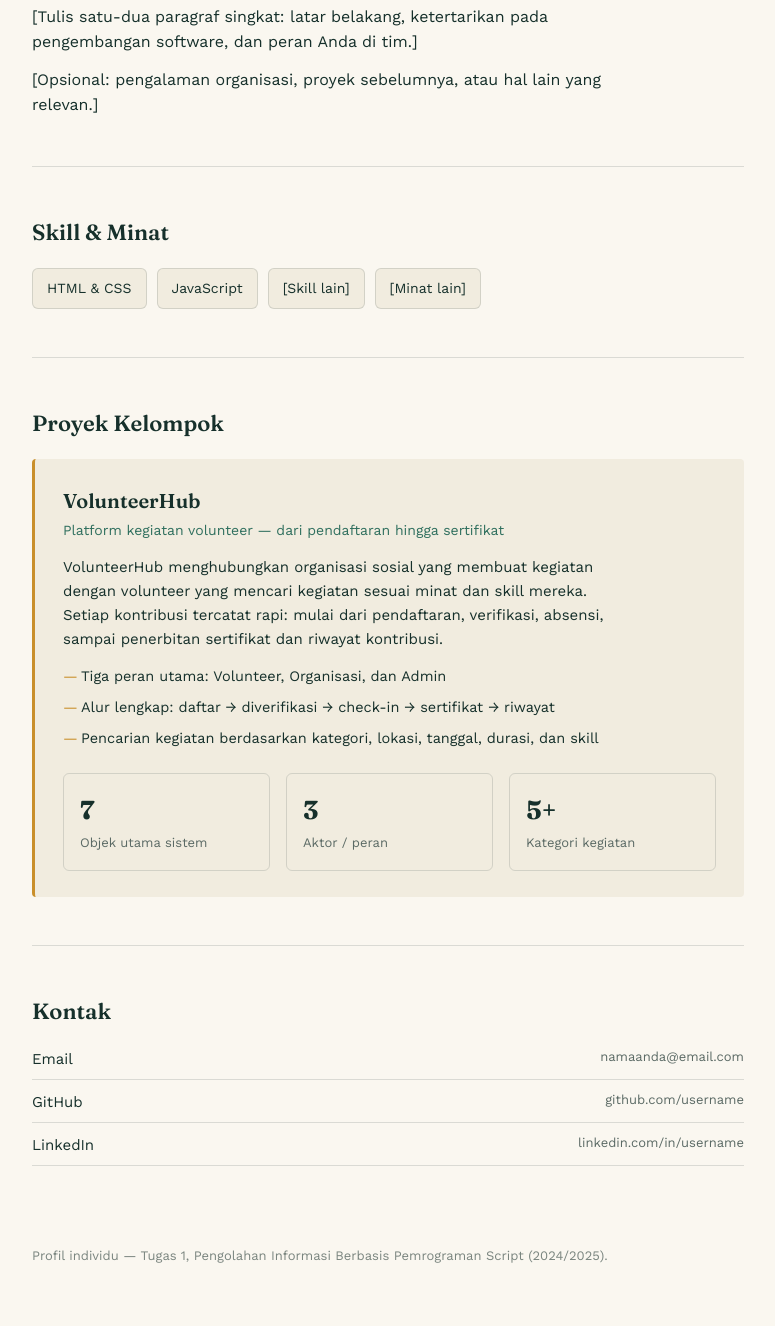
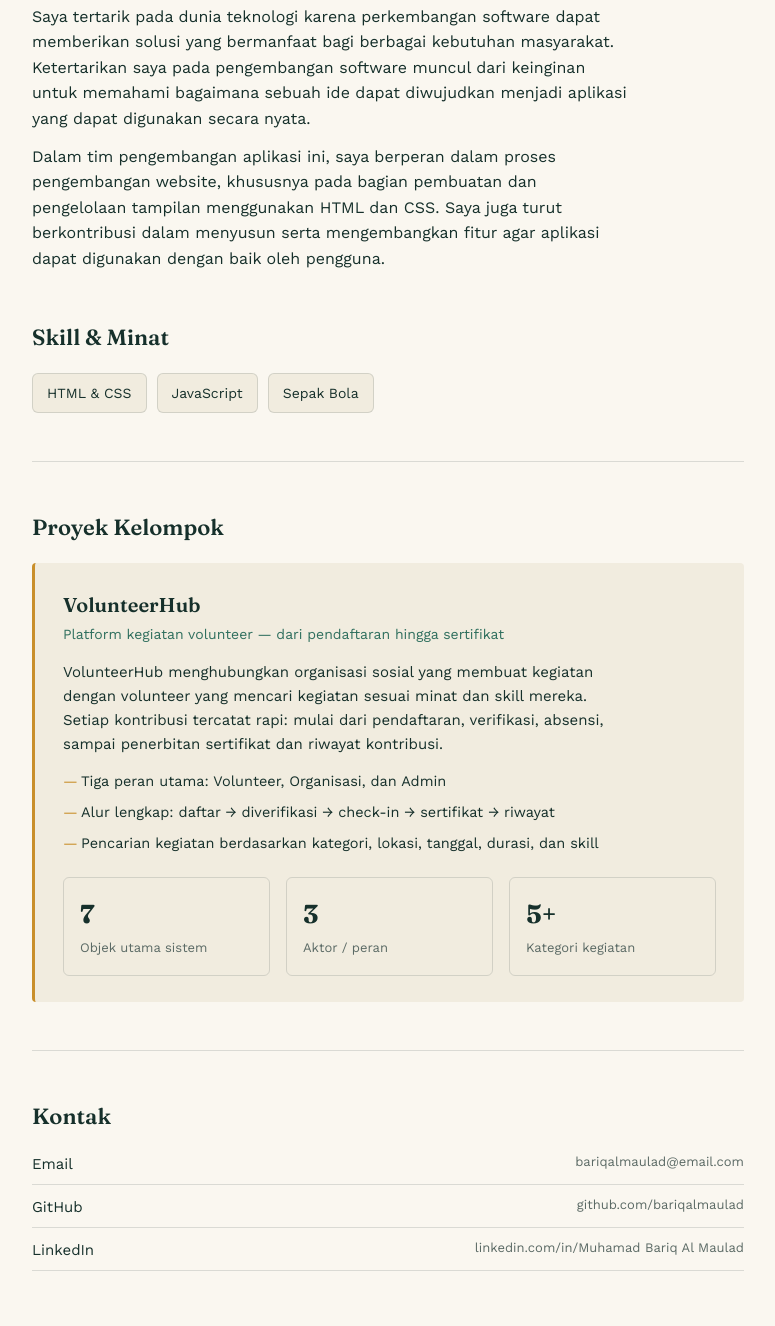
Before and after one commit to bariqalmaulad/VolunteerHubProject, a plain HTML site: page index.html in a window 1280 px wide. Shown: the part 439-1765 px from the top of the page, without its empty margins (252-1027 px from the left). Drawn offline with nearby package versions, Linux system fonts and the light colour scheme.

Commit message:
Modify personal details and contact information
Updated personal information and contact details in index.html.

```diff
--- a/index.html
+++ b/index.html
@@ -204,8 +204,8 @@
     <div class="hero-row">
       <div class="avatar">BN</div> <!-- Ganti dengan inisial nama Anda -->
       <div>
-        <h1>[Nama Anda]</h1>
-        <p class="role">[Jurusan / NIM] — Kelompok [Nama Kelompok]</p>
+        <h1>Muhamad Bariq Al Maulad</h1>
+        <p class="role">Sistem Informasi / 2025081002</p>
       </div>
     </div>
     <p class="tag">
@@ -217,8 +217,8 @@
 
   <section class="about">
     <h2>Tentang Saya</h2>
-    <p>[Tulis satu-dua paragraf singkat: latar belakang, ketertarikan pada pengembangan software, dan peran Anda di tim.]</p>
-    <p>[Opsional: pengalaman organisasi, proyek sebelumnya, atau hal lain yang relevan.]</p>
+    <p>Saya tertarik pada dunia teknologi karena perkembangan software dapat memberikan solusi yang bermanfaat bagi berbagai kebutuhan masyarakat. Ketertarikan saya pada pengembangan software muncul dari keinginan untuk memahami bagaimana sebuah ide dapat diwujudkan menjadi aplikasi yang dapat digunakan secara nyata.</p>
+    <p>Dalam tim pengembangan aplikasi ini, saya berperan dalam proses pengembangan website, khususnya pada bagian pembuatan dan pengelolaan tampilan menggunakan HTML dan CSS. Saya juga turut berkontribusi dalam menyusun serta mengembangkan fitur agar aplikasi dapat digunakan dengan baik oleh pengguna.</p
   </section>
 
   <section class="skills">
@@ -226,8 +226,7 @@
     <div class="chip-group">
       <span class="chip">HTML &amp; CSS</span>
       <span class="chip">JavaScript</span>
-      <span class="chip">[Skill lain]</span>
-      <span class="chip">[Minat lain]</span>
+      <span class="chip">Sepak Bola</span>
     </div>
   </section>
 
@@ -266,15 +265,12 @@
   <section class="contact">
     <h2>Kontak</h2>
     <div class="contact-list">
-      <a href="mailto:namaanda@email.com">Email <span class="label">namaanda@email.com</span></a>
-      <a href="https://github.com/username" target="_blank" rel="noopener">GitHub <span class="label">github.com/username</span></a>
-      <a href="https://linkedin.com/in/username" target="_blank" rel="noopener">LinkedIn <span class="label">linkedin.com/in/username</span></a>
+      <a href="mailto:namaanda@email.com">Email <span class="label">bariqalmaulad@email.com</span></a>
+      <a href="https://github.com/username" target="_blank" rel="noopener">GitHub <span class="label">github.com/bariqalmaulad</span></a>
+      <a href="https://linkedin.com/in/username" target="_blank" rel="noopener">LinkedIn <span class="label">linkedin.com/in/Muhamad Bariq Al Maulad</span></a>
     </div>
   </section>
 
-  <footer>
-    Profil individu — Tugas 1, Pengolahan Informasi Berbasis Pemrograman Script (2024/2025).
-  </footer>
 
 </div>
 
```
